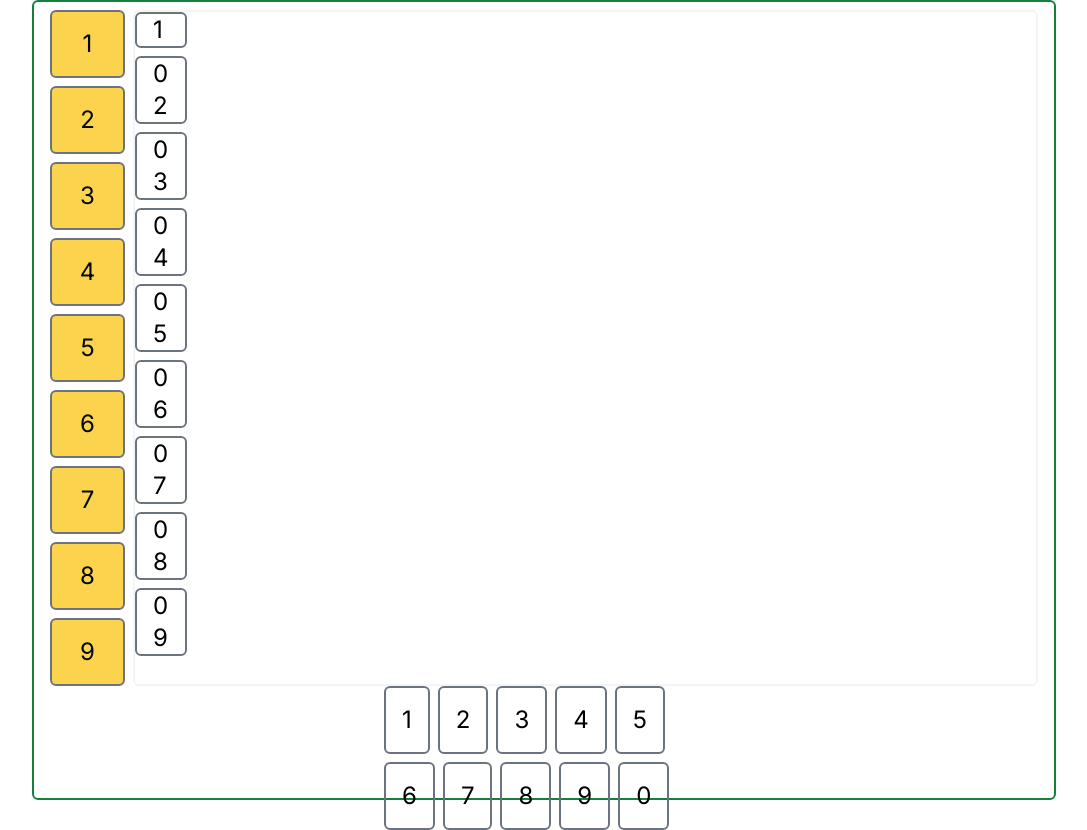
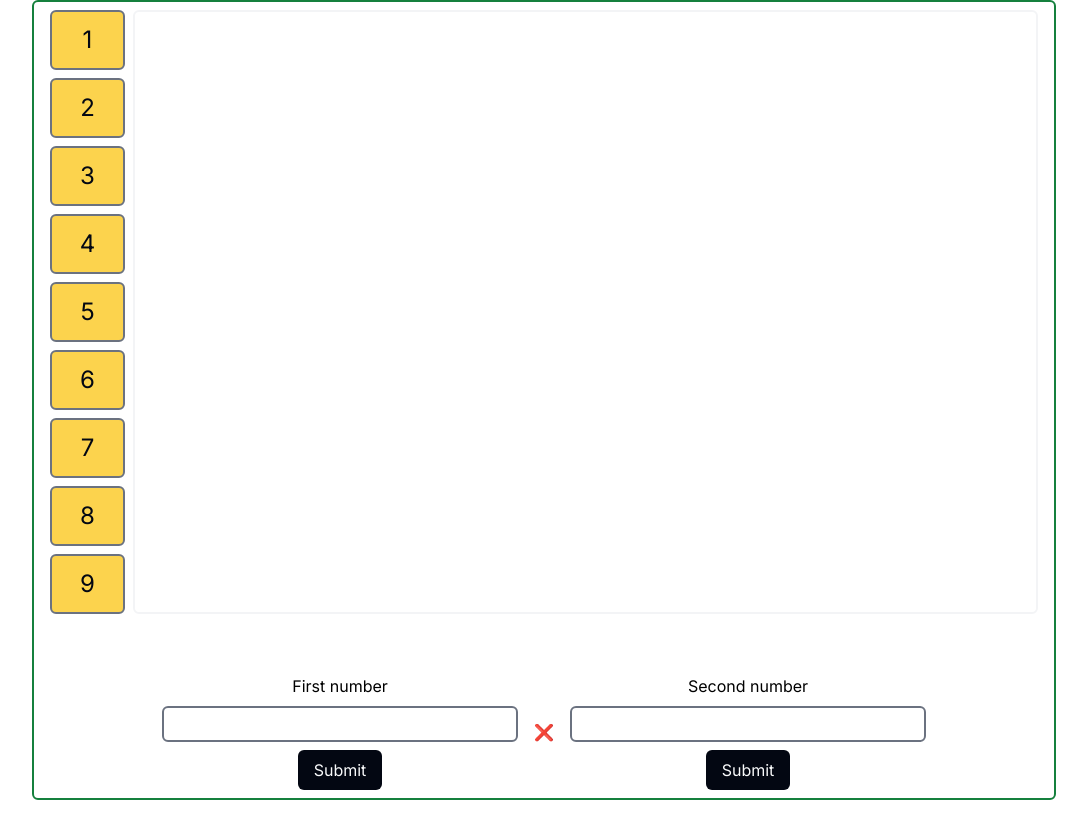
Before and after one commit to bibhashdash/napiersbones, a Next.js app: page / in a window 1280 px wide. Shown: the whole page, without its empty margins (96-1183 px from the left). After the commit the page ends 800 px from the top, so only its background shows below. Built offline with nearby package versions, Linux system fonts and the light colour scheme.

Commit message:
dadasdsa

```diff
--- a/src/app/page.tsx
+++ b/src/app/page.tsx
@@ -1,15 +1,23 @@
 'use client';
-import {useState} from "react";
-import { rodOne } from "../data";
+import {FormEvent, useState} from "react";
+import { rodOne, rodTwo, rodThree } from "../data";
+import {number} from "prop-types";
 
 const numKeypad: Array<number> = [1, 2, 3, 4, 5, 6, 7, 8, 9, 0]
 export default function Home() {
-  const [isLoading, setIsLoading] = useState<boolean>(false);
-  const handleNumClick = (num: number) => {
-    setIsLoading(true);
-    console.log(num);
-    setIsLoading(false);
+
+  const [firstNumber, setFirstNumber] = useState<number>(0);
+  const [secondNumber, setSecondNumber] = useState<number>(0);
+
+  const handleFirstSubmit = (e: FormEvent<HTMLFormElement>) => {
+    e.preventDefault();
+
   }
+
+  const handleSecondSubmit = (e: FormEvent<HTMLFormElement>) => {
+    e.preventDefault();
+  }
+
   return (
     <main className="flex flex-col h-screen items-center">
       <div
@@ -20,7 +28,7 @@ export default function Home() {
               numKeypad.filter(item => item > 0)
                 .map(item =>
                   <div
-                    className="p-4 border-2 border-gray-500 rounded-md text-2xl bg-amber-300 text-gray-950 hover:bg-gray-700 hover:text-gray-50 flex justify-center"
+                    className="px-4 h-[60px] border-2 border-gray-500 rounded-md text-2xl bg-amber-300 text-gray-950 hover:bg-gray-700 hover:text-gray-50 flex justify-center items-center"
                     key={item}
                   >
                     {item}
@@ -29,40 +37,25 @@ export default function Home() {
             }
           </div>
           <div className="col-span-11 border-2 border-gray-100 rounded-md flex gap-2">
-            <div className="flex flex-col gap-2">
-              {
-                rodOne.map((item, index) => (
-                  <div className="px-4 border-2 border-gray-500 rounded-md text-2xl" key={index}>
-                    {
-                      index > 0 && <div>{item.zeroth}</div>
-                    }
-                    <div>{item.tens}</div>
-                  </div>
-                ))
-              }
-            </div>
+
           </div>
         </div>
-        <div className="w-full max-w-[320px] flex flex-wrap gap-2">
-          {
-            numKeypad.map(item => (
-              <button
-                onClick={() => handleNumClick(item)}
-                key={item}
-                disabled={isLoading}
-                className="p-4 border-2 border-gray-500 rounded-md text-2xl hover:bg-gray-700 hover:text-gray-50 disabled:bg-gray-300"
-              >
-                {item}
-              </button>
-            ))
-          }
+        <div className="flex gap-4 items-center">
+          <form onSubmit={e => handleFirstSubmit(e)} className="flex flex-col items-center gap-2">
+            <label>First number</label>
+            <input onChange={e => setFirstNumber(e.target.valueAsNumber)} type="number" className="rounded-md border-2 border-gray-500 text-2xl"/>
+            <button className="bg-gray-950 text-gray-50 px-4 py-2 rounded-md">Submit</button>
+          </form>
+          <div>
+            ❌
+          </div>
+          <form onSubmit={e => handleSecondSubmit(e)} className="flex flex-col items-center gap-2">
+            <label>Second number</label>
+            <input onChange={e => setSecondNumber(e.target.valueAsNumber)} type="number" className="rounded-md border-2 border-gray-500 text-2xl"/>
+            <button className="bg-gray-950 text-gray-50 px-4 py-2 rounded-md">Submit</button>
+          </form>
         </div>
-        {/*<div className="flex gap-2">*/}
-        {/*  <button className="px-4 py-2 rounded-md bg-gray-700 text-gray-50 hover:bg-gray-900">Multiply</button>*/}
-        {/*  <button className="px-4 py-2 rounded-md bg-gray-700 text-gray-50 disabled:bg-gray-300 cursor-not-allowed"*/}
-        {/*          disabled={true}>Divide*/}
-        {/*  </button>*/}
-        {/*</div>*/}
+
       </div>
     </main>
   );
--- /dev/null
+++ b/src/components/Rod.tsx
@@ -0,0 +1,14 @@
+import {Multiples} from "../data";
+
+export const Rod = (rod: Array<Multiples>) => {
+  return (
+    rod.map((item, index) => (
+      <div className="px-4 h-[60px] border-2 border-gray-500 rounded-md text-2xl flex w-full justify-evenly items-center" key={index}>
+        {
+          index > 0 && <div className="flex pr-2">{item.tens}</div>
+        }
+        <div className={index > 0 ? "border-l-2 border-gray-800 pl-2" : ""}>{item.zeroth}</div>
+      </div>
+    ))
+  )
+}
--- a/src/data/index.ts
+++ b/src/data/index.ts
@@ -1,6 +1,8 @@
-export interface multiples {
+export interface Multiples {
   zeroth: number,
   tens: number,
 }
 
 export * from './multiplesOne';
+export * from './multiplesTwo';
+export * from './multiplesThree';
--- a/src/data/multiplesOne.ts
+++ b/src/data/multiplesOne.ts
@@ -1,40 +1,40 @@
-import {multiples} from "./index";
+import {Multiples} from "./index";
 
-export const rodOne: Array<multiples> = [
+export const rodOne: Array<Multiples> = [
   {
-    zeroth: 0,
-    tens: 1,
+    zeroth: 1,
+    tens: 0,
   },
   {
-    zeroth: 0,
-    tens: 2,
+    zeroth: 2,
+    tens: 0,
   },
   {
-    zeroth: 0,
-    tens: 3,
+    zeroth: 3,
+    tens: 0,
   },
   {
-    zeroth: 0,
-    tens: 4,
+    zeroth: 4,
+    tens: 0,
   },
   {
-    zeroth: 0,
-    tens: 5,
+    zeroth: 5,
+    tens: 0,
   },
   {
-    zeroth: 0,
-    tens: 6,
+    zeroth: 6,
+    tens: 0,
   },
   {
-    zeroth: 0,
-    tens: 7,
+    zeroth: 7,
+    tens: 0,
   },
   {
-    zeroth: 0,
-    tens: 8,
+    zeroth: 8,
+    tens: 0,
   },
   {
-    zeroth: 0,
-    tens: 9,
+    zeroth: 9,
+    tens: 0,
   },
 ]
```
Also changed, not shown: src/data/multiplesThree.ts (added, +40 -0 lines), src/data/multiplesTwo.ts (added, +40 -0 lines).
